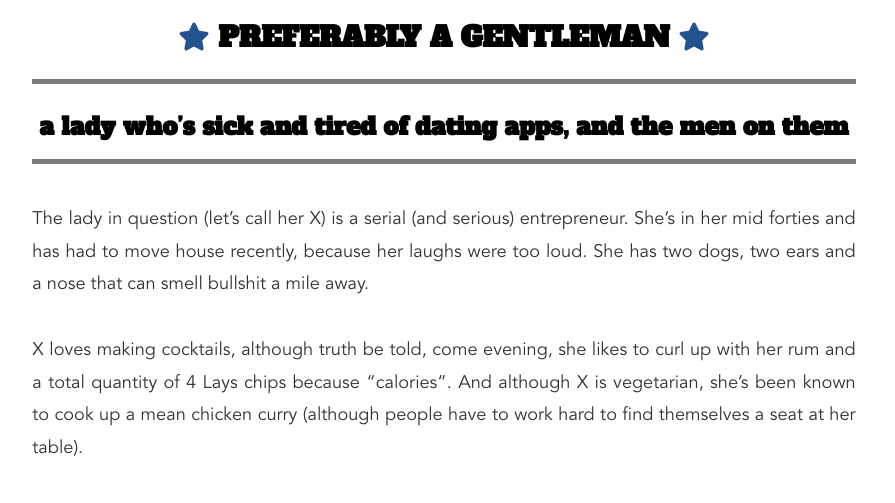
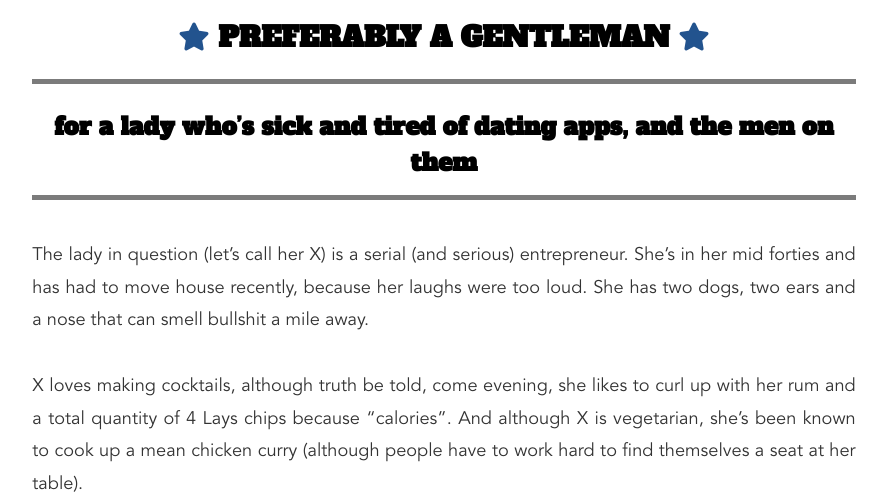
Before and after one commit to whatamireallydoin/wanted.guthub.io, a plain HTML site: page index.html in a window 1280 px wide. Shown: the part 290-793 px from the top of the page, without its empty margins (196-1091 px from the left). Drawn offline with nearby package versions, Linux system fonts and the light colour scheme.

Commit message:
Add files via upload

```diff
--- a/index.html
+++ b/index.html
@@ -184,7 +184,7 @@
 	          </center>
 	          <hr>
 	             <center>
-	          <h3 style="color: #000;">a lady who’s sick and tired of dating apps, and the men on them</h3>
+	          <h3 style="color: #000;">for a lady who’s sick and tired of dating apps, and the men on them</h3>
 	      </center>
 	          <hr>
 	          <br>
@@ -223,7 +223,7 @@
 	          <hr>
 	          <div class="col-sm-12 col-xs-12  	hidden-lg hidden-md">
 	            <center>
-	              <h3 style="color: #000;font-size: 2.5em;">a lady who’s sick and tired of dating apps, and the men on them </h3>
+	              <h3 style="color: #000;font-size: 2.5em;">for a lady who’s sick and tired of dating apps, and the men on them </h3>
 	            </center>
 	            <br>
 	            <hr>
```
